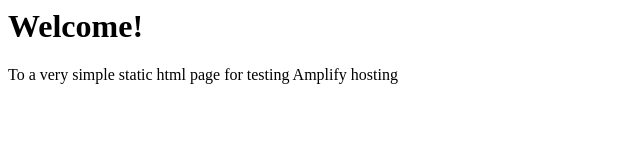
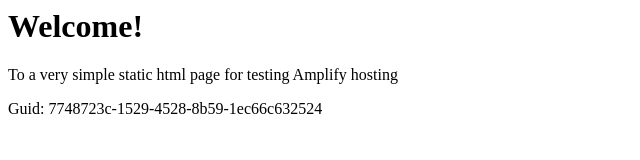
Before and after one commit to aws-aemilia-cdg/Github-PR-Commit-Integration-Test-DoNotTouch-Gith-P5X5MO5I-v1-preprod-eu-west-3, a website: page src/index.html in a window 1280 px wide. Shown: the whole page, without its empty margins (0-640 px from the left). Drawn offline with Linux system fonts and the light colour scheme.

Commit message:
commit from integ tests

```diff
--- a/src/index.html
+++ b/src/index.html
@@ -1,3 +1,5 @@
+
+
 <html lang="en">
 
 <head>
@@ -10,6 +12,6 @@
 <body>
     <h1>Welcome!</h1>
     <p>To a very simple static html page for testing Amplify hosting</p>
-</body>
+    <p>Guid: 7748723c-1529-4528-8b59-1ec66c632524</p></body>
 
 </html>
```
